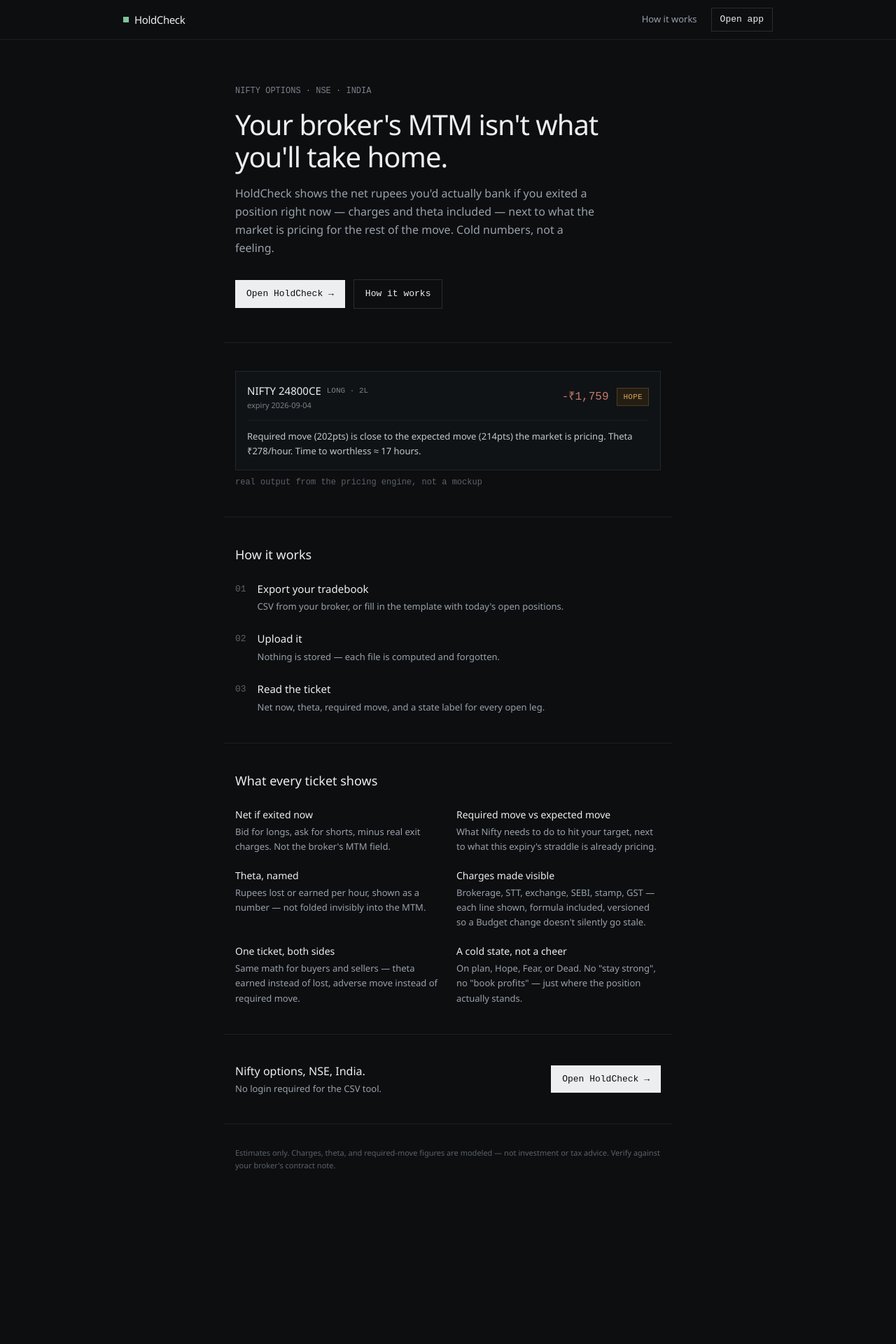
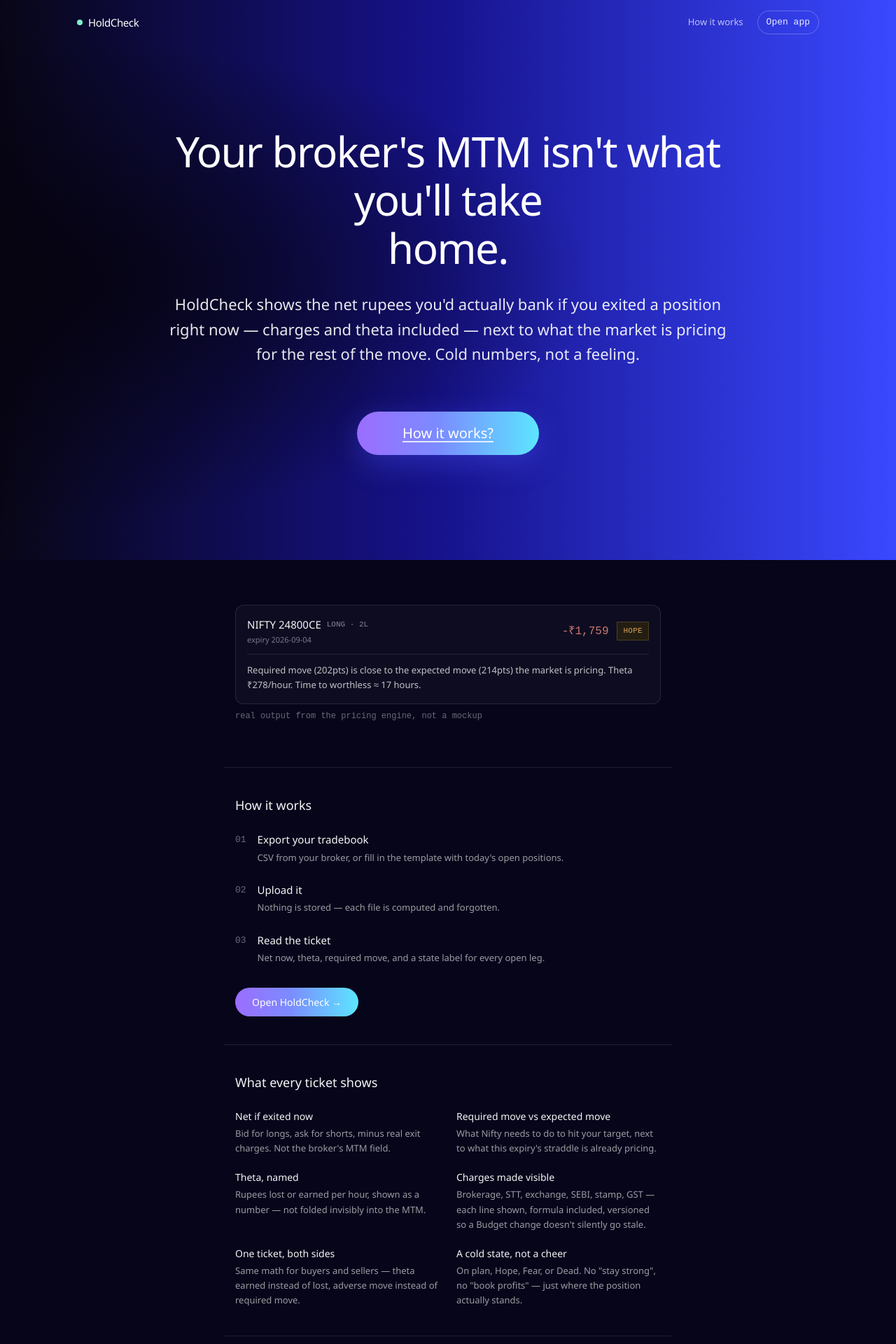
Before and after one commit to navdeepkalyan96-beep/holdcheck, a Next.js app in the folder web/: page / in a window 1280 px wide. Shown: the top 1920 px of the page at 70% size. Before the commit the page ends 1706 px from the top, so only its background shows below. Built offline with nearby package versions, Linux system fonts and the light colour scheme.

Commit message:
Restyle landing page to match Canva hero (navy-blue gradient, centered copy, gradient CTA)

```diff
--- a/web/app/components/Nav.tsx
+++ b/web/app/components/Nav.tsx
@@ -2,10 +2,10 @@ import Link from "next/link";
 
 export default function Nav() {
   return (
-    <nav className="w-full border-b border-[#1C1F22]">
-      <div className="max-w-[960px] mx-auto px-4 h-14 flex items-center justify-between">
-        <Link href="/" className="flex items-center gap-2">
-          <span className="w-2 h-2 bg-[#7FC49A]" aria-hidden="true" />
+    <nav className="w-full absolute top-0 left-0 z-20">
+      <div className="max-w-[1100px] mx-auto px-5 h-16 flex items-center justify-between">
+        <Link href="/" className="flex items-center gap-2 text-white">
+          <span className="w-2 h-2 rounded-full bg-[#7FF0C8]" aria-hidden="true" />
           <span className="font-[family-name:var(--font-display)] font-medium text-[15px] tracking-tight">
             HoldCheck
           </span>
@@ -13,13 +13,13 @@ export default function Nav() {
         <div className="flex items-center gap-5">
           <Link
             href="/#how-it-works"
-            className="hidden sm:inline text-[13px] text-[#9AA1AB] hover:text-[#EDEEF0] transition-colors"
+            className="hidden sm:inline text-[13px] text-white/70 hover:text-white transition-colors"
           >
             How it works
           </Link>
           <Link
             href="/app"
-            className="text-[13px] font-[family-name:var(--font-mono)] px-3 py-1.5 border border-[#2A2E32] hover:border-[#3A3E42] hover:bg-[#15181B] transition-colors"
+            className="text-[13px] font-[family-name:var(--font-mono)] px-3 py-1.5 rounded-full border border-white/25 text-white/90 hover:border-white/50 hover:bg-white/5 transition-colors"
           >
             Open app
           </Link>
--- a/web/app/globals.css
+++ b/web/app/globals.css
@@ -3,6 +3,9 @@
 :root {
   --font-display: "Avenir Next", "Century Gothic", "Segoe UI", ui-sans-serif, system-ui, sans-serif;
   --font-mono: "IBM Plex Mono", "SF Mono", "JetBrains Mono", ui-monospace, "Cascadia Code", monospace;
+  --hero-left: #07051a;
+  --hero-mid: #1a1578;
+  --hero-right: #2f3dff;
 }
 
 @theme inline {
@@ -13,3 +16,17 @@
 body {
   font-family: var(--font-display);
 }
+
+.hero-gradient {
+  background:
+    radial-gradient(120% 80% at 0% 50%, #05030f 0%, transparent 55%),
+    linear-gradient(90deg, #080616 0%, #16128a 48%, #3a48ff 100%);
+}
+
+.cta-gradient {
+  background: linear-gradient(90deg, #9b6dff 0%, #7b8cff 45%, #5ce6ff 100%);
+}
+
+.cta-gradient:hover {
+  filter: brightness(1.08);
+}
--- a/web/app/layout.tsx
+++ b/web/app/layout.tsx
@@ -11,7 +11,7 @@ export const metadata: Metadata = {
 export default function RootLayout({ children }: LayoutProps<"/">) {
   return (
     <html lang="en" className="h-full antialiased">
-      <body className="min-h-full flex flex-col bg-[#0C0E10] text-[#EDEEF0]">
+      <body className="min-h-full flex flex-col bg-[#07051a] text-[#F4F5F8]">
         <Nav />
         {children}
       </body>
--- a/web/app/page.tsx
+++ b/web/app/page.tsx
@@ -52,36 +52,31 @@ const STEPS = [
 export default function LandingPage() {
   return (
     <main className="flex-1">
-      <section className="max-w-[640px] mx-auto px-4 pt-16 pb-12">
-        <p className="font-[family-name:var(--font-mono)] text-[12px] text-[#7A818A] mb-4">
-          NIFTY OPTIONS · NSE · INDIA
-        </p>
-        <h1 className="font-[family-name:var(--font-display)] font-medium text-[32px] sm:text-[40px] leading-[1.15] tracking-tight">
-          Your broker&apos;s MTM isn&apos;t what you&apos;ll take home.
-        </h1>
-        <p className="text-[16px] text-[#9AA1AB] mt-4 leading-relaxed max-w-[520px]">
-          HoldCheck shows the net rupees you&apos;d actually bank if you exited a position right
-          now — charges and theta included — next to what the market is pricing for the rest of
-          the move. Cold numbers, not a feeling.
-        </p>
-        <div className="flex flex-wrap items-center gap-3 mt-8">
-          <Link
-            href="/app"
-            className="font-[family-name:var(--font-mono)] text-[13px] px-4 py-2.5 bg-[#EDEEF0] text-[#0C0E10] hover:bg-[#D4D6D9] transition-colors"
-          >
-            Open HoldCheck →
-          </Link>
-          <Link
-            href="/#how-it-works"
-            className="font-[family-name:var(--font-mono)] text-[13px] px-4 py-2.5 border border-[#2A2E32] hover:border-[#3A3E42] transition-colors"
-          >
-            How it works
-          </Link>
+      <section className="hero-gradient relative min-h-screen flex flex-col items-center justify-center px-6 text-center overflow-hidden">
+        <div className="max-w-[920px] mx-auto pt-8">
+          <h1 className="text-white font-[family-name:var(--font-display)] font-normal text-[36px] sm:text-[52px] lg:text-[60px] leading-[1.15] tracking-tight">
+            Your broker&apos;s MTM isn&apos;t what you&apos;ll take
+            <br className="hidden sm:block" /> home.
+          </h1>
+          <p className="mt-7 text-white/90 text-[18px] sm:text-[22px] leading-relaxed max-w-[820px] mx-auto">
+            HoldCheck shows the net rupees you&apos;d actually bank if you exited a
+            position right now — charges and theta included — next to what the
+            market is pricing for the rest of the move. Cold numbers, not a
+            feeling.
+          </p>
+          <div className="mt-16 flex justify-center">
+            <Link
+              href="/#how-it-works"
+              className="cta-gradient inline-flex items-center justify-center min-w-[260px] px-10 py-4 rounded-full text-white text-[20px] underline underline-offset-4 decoration-white/80 hover:decoration-white transition-all shadow-[0_12px_40px_rgba(80,90,255,0.35)]"
+            >
+              How it works?
+            </Link>
+          </div>
         </div>
       </section>
 
-      <section className="max-w-[640px] mx-auto px-4 py-10 border-t border-[#1C1F22]">
-        <div className="border border-[#22262A] bg-[#101315]">
+      <section className="bg-[#07051a] max-w-[640px] mx-auto px-4 py-16">
+        <div className="border border-white/10 bg-white/[0.03] rounded-xl">
           <div className="p-4">
             <div className="flex items-center justify-between gap-3">
               <div>
@@ -89,11 +84,11 @@ export default function LandingPage() {
                   <span className="font-[family-name:var(--font-display)] font-medium text-[15px]">
                     NIFTY 24800CE
                   </span>
-                  <span className="text-[11px] text-[#7A818A] font-[family-name:var(--font-mono)]">
+                  <span className="text-[11px] text-white/50 font-[family-name:var(--font-mono)]">
                     LONG · 2L
                   </span>
                 </div>
-                <div className="text-[11px] text-[#7A818A] mt-0.5">expiry 2026-09-04</div>
+                <div className="text-[11px] text-white/45 mt-0.5">expiry 2026-09-04</div>
               </div>
               <div className="flex items-center gap-3">
                 <span className="font-[family-name:var(--font-mono)] text-[16px] tabular-nums" style={{ color: "#C77A6E" }}>
@@ -102,37 +97,45 @@ export default function LandingPage() {
                 <StatePill label="HOPE" tone="warning" />
               </div>
             </div>
-            <div className="mt-3 pt-3 border-t border-[#1C1F22] text-[13px] text-[#C4C8CD] leading-relaxed">
+            <div className="mt-3 pt-3 border-t border-white/10 text-[13px] text-white/75 leading-relaxed">
               Required move (202pts) is close to the expected move (214pts) the market is
               pricing. Theta ₹278/hour. Time to worthless ≈ 17 hours.
             </div>
           </div>
         </div>
-        <p className="text-[12px] text-[#5C6269] mt-2 font-[family-name:var(--font-mono)]">
+        <p className="text-[12px] text-white/40 mt-2 font-[family-name:var(--font-mono)]">
           real output from the pricing engine, not a mockup
         </p>
       </section>
 
-      <section id="how-it-works" className="max-w-[640px] mx-auto px-4 py-10 border-t border-[#1C1F22]">
+      <section id="how-it-works" className="bg-[#07051a] max-w-[640px] mx-auto px-4 py-10 border-t border-white/10">
         <h2 className="font-[family-name:var(--font-display)] font-medium text-[18px] mb-6">
           How it works
         </h2>
         <div className="space-y-6">
           {STEPS.map((s) => (
             <div key={s.n} className="flex gap-4">
-              <span className="font-[family-name:var(--font-mono)] text-[13px] text-[#5C6269] pt-0.5 shrink-0">
+              <span className="font-[family-name:var(--font-mono)] text-[13px] text-white/40 pt-0.5 shrink-0">
                 {s.n}
               </span>
               <div>
                 <div className="font-[family-name:var(--font-display)] font-medium text-[15px]">{s.title}</div>
-                <div className="text-[13px] text-[#9AA1AB] mt-1 leading-relaxed">{s.body}</div>
+                <div className="text-[13px] text-white/60 mt-1 leading-relaxed">{s.body}</div>
               </div>
             </div>
           ))}
         </div>
+        <div className="mt-8">
+          <Link
+            href="/app"
+            className="cta-gradient inline-flex items-center justify-center px-6 py-2.5 rounded-full text-white text-[14px]"
+          >
+            Open HoldCheck →
+          </Link>
+        </div>
       </section>
 
-      <section className="max-w-[640px] mx-auto px-4 py-10 border-t border-[#1C1F22]">
+      <section className="bg-[#07051a] max-w-[640px] mx-auto px-4 py-10 border-t border-white/10">
         <h2 className="font-[family-name:var(--font-display)] font-medium text-[18px] mb-6">
           What every ticket shows
         </h2>
@@ -140,31 +143,14 @@ export default function LandingPage() {
           {FEATURES.map((f) => (
             <div key={f.title}>
               <div className="font-[family-name:var(--font-display)] font-medium text-[14px]">{f.title}</div>
-              <div className="text-[13px] text-[#9AA1AB] mt-1 leading-relaxed">{f.body}</div>
+              <div className="text-[13px] text-white/60 mt-1 leading-relaxed">{f.body}</div>
             </div>
           ))}
         </div>
       </section>
 
-      <section className="max-w-[640px] mx-auto px-4 py-10 border-t border-[#1C1F22]">
-        <div className="flex flex-wrap items-center justify-between gap-4">
-          <div>
-            <div className="font-[family-name:var(--font-display)] font-medium text-[16px]">
-              Nifty options, NSE, India.
-            </div>
-            <div className="text-[13px] text-[#9AA1AB] mt-1">No login required for the CSV tool.</div>
-          </div>
-          <Link
-            href="/app"
-            className="font-[family-name:var(--font-mono)] text-[13px] px-4 py-2.5 bg-[#EDEEF0] text-[#0C0E10] hover:bg-[#D4D6D9] transition-colors shrink-0"
-          >
-            Open HoldCheck →
-          </Link>
-        </div>
-      </section>
-
-      <footer className="max-w-[640px] mx-auto px-4 py-8 border-t border-[#1C1F22]">
-        <p className="text-[11px] text-[#5C6269] leading-relaxed">
+      <footer className="bg-[#07051a] max-w-[640px] mx-auto px-4 py-8 border-t border-white/10">
+        <p className="text-[11px] text-white/40 leading-relaxed">
           Estimates only. Charges, theta, and required-move figures are modeled — not investment
           or tax advice. Verify against your broker&apos;s contract note.
         </p>
```
